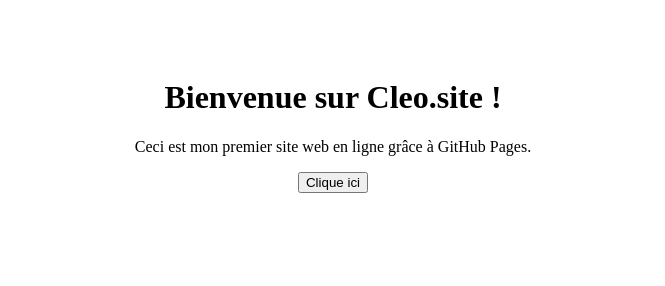
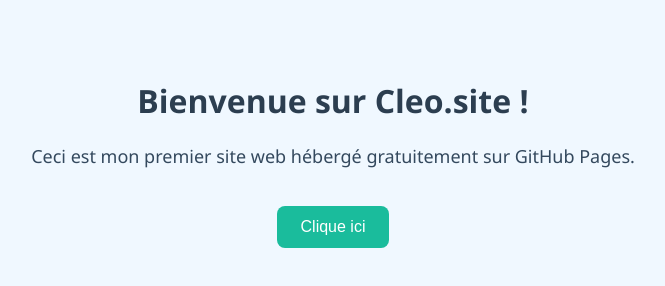
Before and after one commit to Razoanisoa/Cleo.site, a plain HTML site: page index.html in a window 1280 px wide. Shown: the whole page, without its empty margins (307-972 px from the left). Drawn offline with Linux system fonts and the light colour scheme.

Commit message:
Update index.html

```diff
--- a/index.html
+++ b/index.html
@@ -3,10 +3,42 @@
 <head>
   <meta charset="UTF-8">
   <title>Cleo.site</title>
+  <style>
+    body {
+      background-color: #f0f8ff;
+      font-family: 'Segoe UI', sans-serif;
+      text-align: center;
+      padding: 50px;
+    }
+
+    h1 {
+      color: #2c3e50;
+    }
+
+    p {
+      color: #34495e;
+      font-size: 18px;
+    }
+
+    button {
+      background-color: #1abc9c;
+      color: white;
+      border: none;
+      padding: 12px 24px;
+      font-size: 16px;
+      border-radius: 8px;
+      cursor: pointer;
+      margin-top: 20px;
+    }
+
+    button:hover {
+      background-color: #16a085;
+    }
+  </style>
 </head>
-<body style="text-align: center; padding: 50px;">
+<body>
   <h1>Bienvenue sur Cleo.site !</h1>
-  <p>Ceci est mon premier site web en ligne grâce à GitHub Pages.</p>
-  <button onclick="alert('Coucou depuis Cleo.site')">Clique ici</button>
+  <p>Ceci est mon premier site web hébergé gratuitement sur GitHub Pages.</p>
+  <button onclick="alert('Merci de visiter Cleo.site !')">Clique ici</button>
 </body>
 </html>
```
